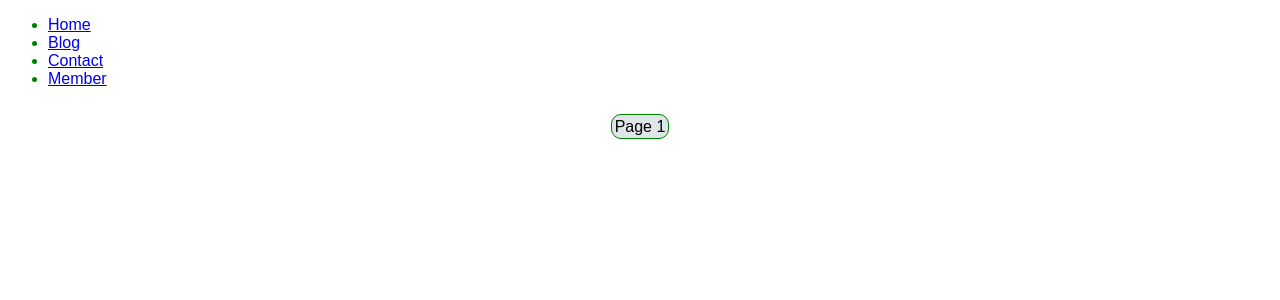
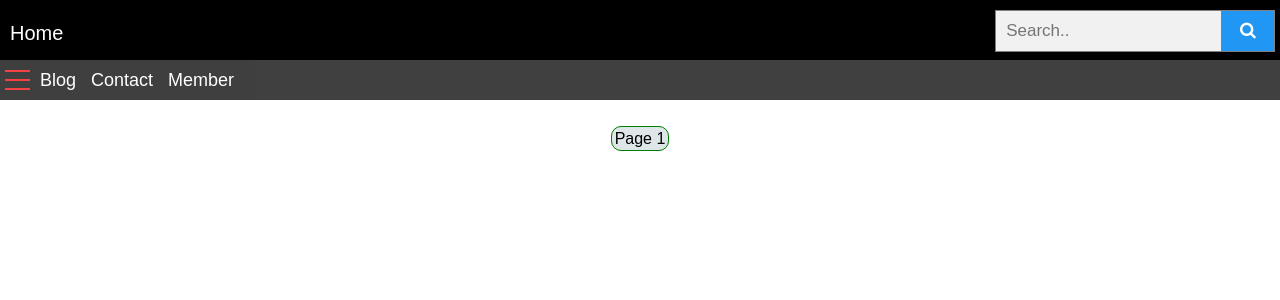
Before and after one commit to HungNVHaUI/WebDjango, a Django app: page /blog/ in a window 1280 px wide. Shown: the top 300 px of the page. Run offline with Django 4.2, Linux system fonts and the light colour scheme; data that the repository does not hold is empty; parts of the project's set-up code (start-up, migrations or seed data) failed here and were passed over.

Commit message:
update 12.01.23

```diff
--- /dev/null
+++ b/mysite/home/static/home/css/menu_tab.css
@@ -0,0 +1,150 @@
+/*
+    * Project Name : 'Sidebar'
+    * Built by : 'Gulshan Songara'
+*/
+
+/*--====== Global Variables ======--*/
+:root {
+    --bg-color: #13131f;
+    --bg-color-2: #161623;
+    --text-color: #a9afc3;
+}
+
+
+/*--====== CSS Reset ======--*/
+/**,*/
+/**::before,*/
+/**::after {*/
+/*    margin: 0;*/
+/*    padding: 0;*/
+/*    box-sizing: border-box;*/
+/*}*/
+
+/*html {*/
+/*    scroll-behavior: smooth;*/
+/*}*/
+
+/*body {*/
+/*    font-family: Cambria, Cochin, Georgia, Times, 'Times New Roman', serif;*/
+/*    background-color: var(--bg-color);*/
+/*    color: var(--text-color);*/
+/*}*/
+.lead { font-size: 1.5rem; font-weight: 300; }
+.container { margin: 150px auto; max-width: 960px; }
+#sidebar a {
+    text-decoration: none;
+    color: inherit;
+}
+
+#sidebar ul {
+    list-style: none;
+}
+
+
+/*--====== Sidebar ======--*/
+#sidebar {
+    position: fixed;
+    top: 100px;
+    left: 0;
+    z-index: 999;
+    max-width: 300px;
+    width: 80%;
+    height: 100%;
+    padding: 2rem;
+    background-color: var(--bg-color-2);
+    box-shadow: 0 10px 20px -4px #000;
+    overflow-x: hidden;
+    overflow-y: auto;
+    pointer-events: none;
+    opacity: 0;
+    visibility: hidden;
+    transform: translateX(-100%);
+    transition: opacity 0.3s ease, visibility 0.2s ease, transform 0.3s ease;
+}
+
+/* when the sidebar has 'show' class */
+#sidebar.show {
+    pointer-events: all;
+    opacity: 1;
+    visibility: visible;
+    transform: translateX(0);
+}
+
+.sidebar_content {
+    padding: 2.8rem 0;
+    pointer-events: none;
+    /* so that the Sidebar does not get closed while clicking on sidebar_content */
+}
+
+.sidebar_content a {
+    pointer-events: all;
+    /* so that all the <a> inside sidebar_content are clickable */
+}
+
+.sidebar_body {
+    border-top: 1px dashed var(--text-color);
+    border-bottom: 1px dashed var(--text-color);
+}
+
+.side_navlinks ul {
+    display: grid;
+    gap: 2rem;
+}
+
+.side_navlinks li a {
+    text-transform: uppercase;
+    letter-spacing: 1px;
+    opacity: 0.8;
+}
+
+.side_navlinks a:hover {
+    opacity: 1;
+}
+
+/*---- Sidebar-Toggler ----*/
+.sidebar_toggler {
+    position: absolute;
+    top: 70px;
+    left: 5px;
+    width: 25px;
+    height: 20px;
+    display: flex;
+    flex-direction: column;
+    justify-content: space-between;
+    cursor: pointer;
+    overflow: hidden;
+    color: red;
+
+}
+
+.sidebar_toggler span {
+    background-color: #f10404;
+    width: 25px;
+    height: 2.4px;
+    transition: all 0.3s ease;
+    pointer-events: none;
+    /* so that it doesn't overlap the sidebar_toggler */
+}
+
+/* if the sidebar has 'show' class then their adjacent-sibling (i.e., sidebar_toggler) will... */
+#sidebar.show + .sidebar_toggler {
+    justify-content: center;
+}
+
+#sidebar.show + .sidebar_toggler span {
+    margin-top: -1.2px;
+    margin-bottom: -1.2px;
+}
+
+#sidebar.show + .sidebar_toggler span:first-child {
+    transform: rotate(45deg);
+}
+
+#sidebar.show + .sidebar_toggler span:nth-child(2) {
+    opacity: 0;
+    transform: translateX(-100%);
+}
+
+#sidebar.show + .sidebar_toggler span:last-child {
+    transform: rotate(-45deg);
+}
--- /dev/null
+++ b/mysite/home/static/home/css/style_navbar.css
@@ -0,0 +1,44 @@
+.nav_bar li {
+    padding: 0;
+    text-transform: none;
+    cursor: none;
+    display: flex;
+
+    margin: 0;
+}
+
+.nav_bar ul {
+    display: flex;
+    margin: 0;
+
+}
+
+.nav_bar a {
+    padding-right: 15px;
+    margin-top: 10px;
+    font-size: 18px;
+    text-decoration: none;
+    color: white;
+}
+.nav_bar a:hover {
+    margin-top: 9px;
+    font-size: 20px;
+   font-weight: bold;
+    color: #fc0c0c;
+}
+.nav_bar {
+    margin: 0px;
+    padding: 0px;
+    height: 40px;
+    background-color: black;
+    opacity: 75%;
+
+}
+
+
+
+/*///////////////////////////*/
+
+.content_tab{
+    margin-left: auto;
+}
--- /dev/null
+++ b/mysite/home/static/home/css/style_topnav.css
@@ -0,0 +1,88 @@
+body {
+    font-family: Arial;
+    color: green;
+    padding: 0;
+    margin: 0;
+}
+
+.menu_topnav li {
+    padding: 0;
+    text-transform: none;
+    cursor: none;
+    display: flex;
+
+    margin: 0;
+}
+
+.menu_topnav ul {
+    display: flex;
+    padding: 0px;
+    margin: 0;
+
+}
+
+.menu_topnav a {
+    padding: 10px;
+    margin-top: 12px;
+    font-size: 20px;
+    text-decoration: none;
+    color: white;
+}
+.menu_topnav a:hover {
+    margin-top: 10px;
+    font-size: 24px;
+   font-weight: bold;
+    color: #fc0c0c;
+}
+.menu_topnav {
+    margin: 0px;
+    padding: 0px;
+    height: 60px;
+    background-color: black;
+
+}
+
+/*------------------*/
+
+form.nav_search {
+    box-sizing: border-box;
+    margin-top: 10px;
+    max-width: 300px;
+    display: flex;
+    position: absolute;
+    right: 5px;
+}
+
+/* Style the search field */
+form.nav_search input[type=text] {
+    padding: 10px;
+    font-size: 17px;
+    border: 1px solid grey;
+    float: left;
+    width: 80%;
+    background: #f1f1f1;
+}
+
+/* Style the submit button */
+form.nav_search button {
+    float: left;
+    width: 20%;
+    padding: 10px;
+    background: #2196F3;
+    color: white;
+    font-size: 17px;
+    border: 1px solid grey;
+    border-left: none; /* Prevent double borders */
+    cursor: pointer;
+}
+
+form.nav_search button:hover {
+    background: #0b7dda;
+}
+
+/* Clear floats */
+form.nav_search::after {
+    content: "";
+    clear: both;
+    display: table;
+}
--- /dev/null
+++ b/mysite/home/static/home/js/menu_tab.js
@@ -0,0 +1,18 @@
+
+const sidebar = document.querySelector('#sidebar');
+const sidebarToggler = document.querySelector('.sidebar_toggler');
+var block = document.getElementById("content_tab");
+
+// Toggling the Sidebar
+sidebarToggler.addEventListener('click', () => {
+    sidebar.classList.toggle('show');
+});
+
+
+// Closing the Sidebar on clicking Outside and on the Sidebar-Links
+window.addEventListener('click', (e) => {
+    if (e.target.id !== 'sidebar' && e.target.className !== 'sidebar_toggler') {
+        sidebar.classList.remove('show');
+
+    }
+});
--- a/mysite/home/static/home/style.css
+++ /dev/null
@@ -1,4 +0,0 @@
-body {
-	font-family: Arial;
-	color: green;
-	}
--- a/mysite/home/templates/home/base.html
+++ b/mysite/home/templates/home/base.html
@@ -6,19 +6,71 @@
     <meta charset="UTF-8">
     <meta name="viewport" content="width=device-width, initial-scale=1.0">
     <title>Home</title>
-	<link rel="stylesheet" href="{%static 'home/style.css'%}">
+    <link rel="stylesheet" href="https://cdnjs.cloudflare.com/ajax/libs/font-awesome/4.7.0/css/font-awesome.min.css">
+    <link rel="stylesheet" href="{%static 'home/css/style_topnav.css'%}">
+    <link rel="stylesheet" href="{%static 'home/css/style_navbar.css'%}">
+    <link rel="stylesheet" href="{%static 'home/css/menu_tab.css'%}">
+
 </head>
 <body>
-	<div class = "menu">
+
+<div class="menu_topnav">
     <ul>
-			<li> <a href="{% url 'home:home'%}">Home</a></li>
-			<li> <a href="{% url 'blog:blog'%}">Blog</a></li>
-			<li> <a href="{% url 'contact:contact'%}">Contact</a></li>
-			<li> <a href="{% url 'usermember:login'%}">Member</a></li>
+        <li><a href="{% url 'home:home'%}">Home</a></li>
 
+        <form class="nav_search" action="action_page.php">
+            <input type="text" placeholder="Search.." name="search">
+            <button type="submit"><i class="fa fa-search"></i></button>
+        </form>
     </ul>
+
 </div>
-	<div class="content">
+
+
+<div class="nav_bar">
+    <ul>
+        <li><a href="{% url 'blog:blog'%}">Blog</a></li>
+        <li><a href="{% url 'contact:contact'%}">Contact</a></li>
+        <li><a href="{% url 'usermember:login'%}">Member</a></li>
+    </ul>
+
+
+    <!--/////////////////////-->
+
+    <aside id="sidebar">
+        <div class="sidebar_content sidebar_head">
+            <h1>Sidebar</h1>
+        </div>
+
+        <div class="sidebar_content sidebar_body">
+            <nav class="side_navlinks">
+                <ul>
+                    <li><a href="#">Home</a></li>
+                    <li><a href="#">About</a></li>
+                    <li><a href="#">Services</a></li>
+                    <li><a href="#">Portfolio</a></li>
+                    <li><a href="#">Contact</a></li>
+                </ul>
+            </nav>
+        </div>
+
+        <div class="sidebar_content sidebar_foot">
+
+        </div>
+    </aside>
+
+
+    <div class="sidebar_toggler">
+        <span></span>
+        <span></span>
+        <span></span>
+    </div>
+
+
+    <script src="{%static 'home/js/menu_tab.js'%}"></script>
+    <!--////////////////////-->
+</div>
+<div class="content_tab" id="content_tab">
     {% block content%}
 
 
```
Also changed, not shown: mysite/base1.js (renamed from mysite/base.js). Lines whose indentation alone changed are shown as unchanged.
